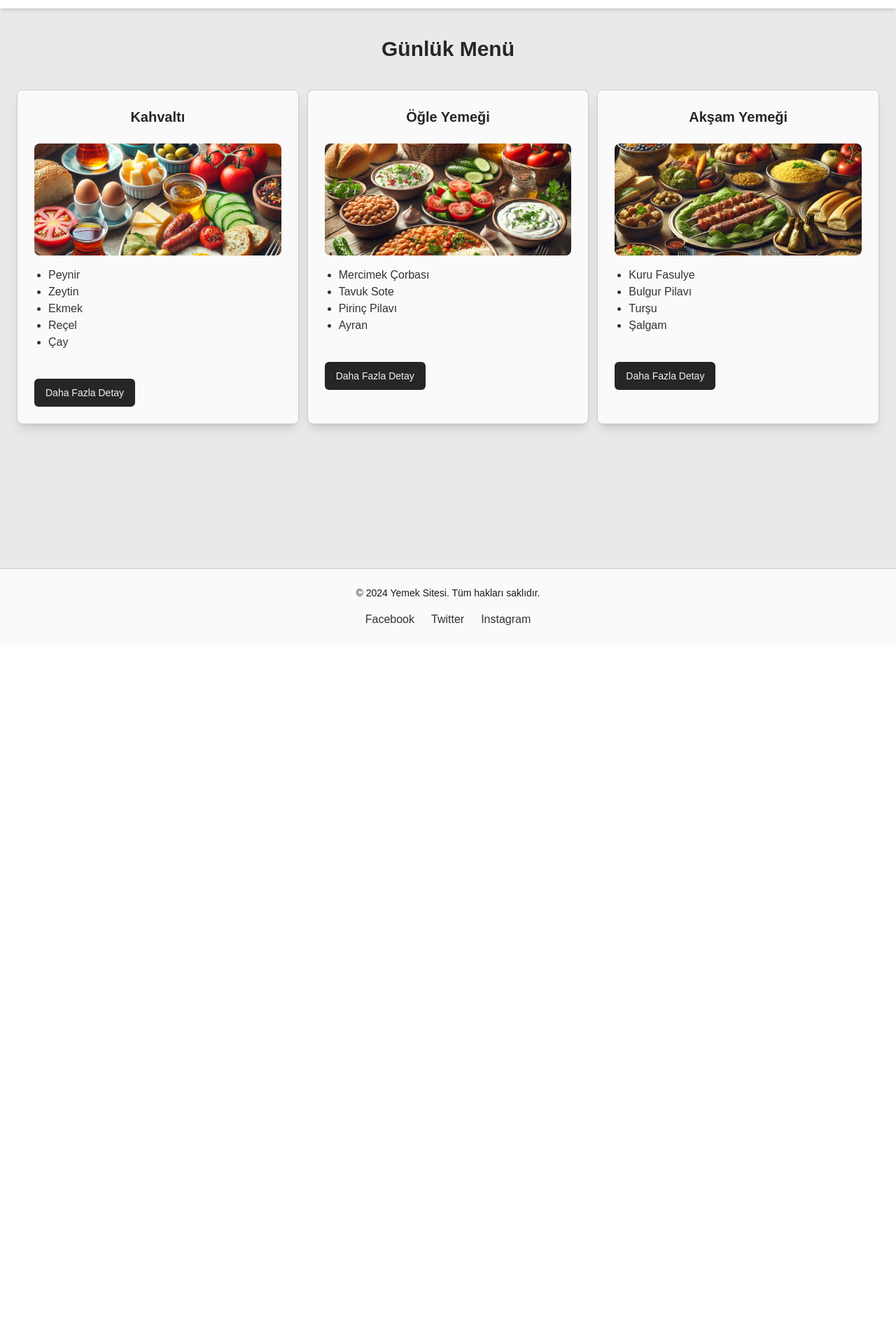
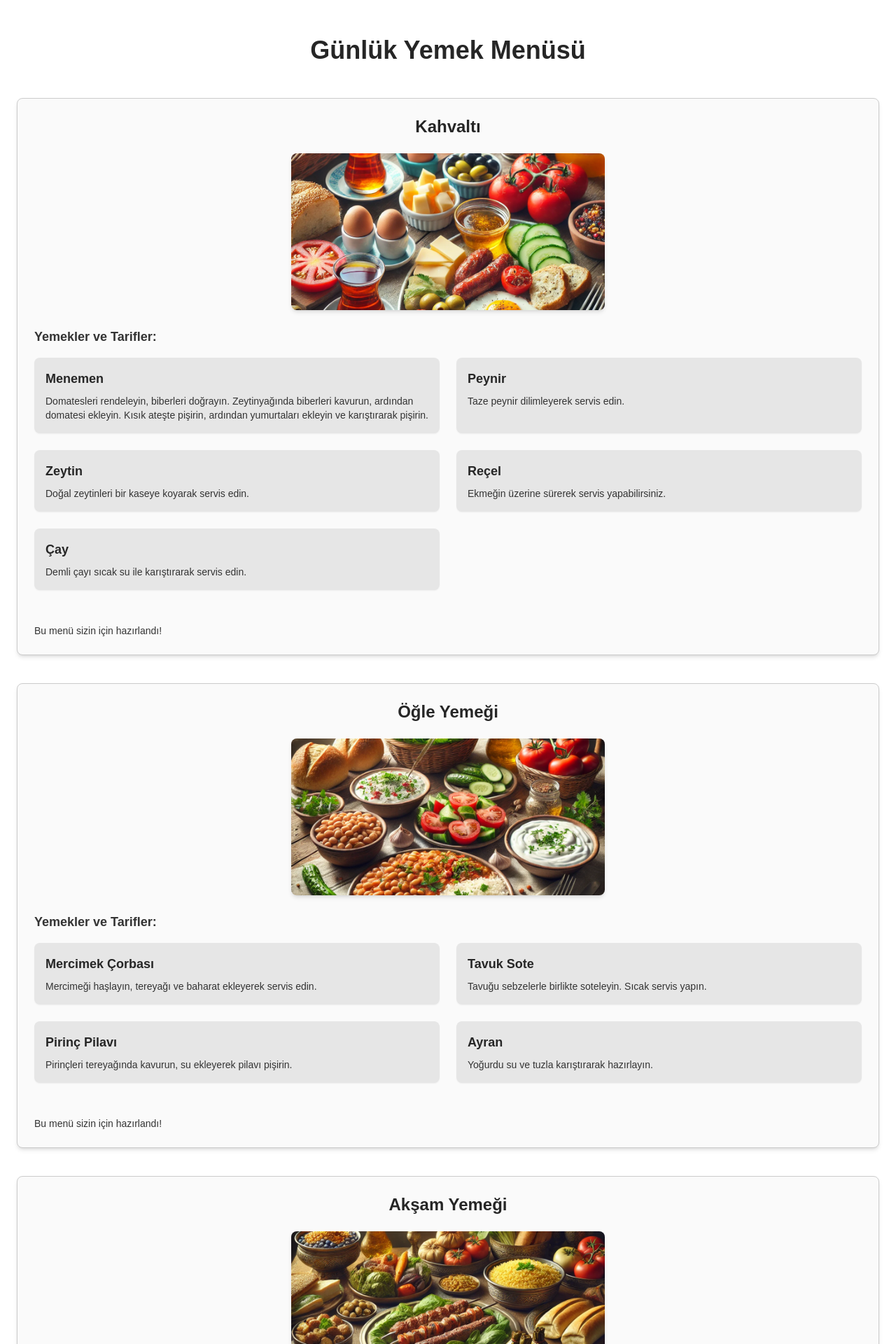
Before and after one commit to Furkanaslnn/orange-food, a Next.js app: page /daily-menu in a window 1280 px wide. Shown: the part 60-1980 px from the top of the page at 70% size. Before the commit the page ends 981 px from the top, so only its background shows below. Built offline with nearby package versions, Linux system fonts and the light colour scheme.

Commit message:
Refactor DailyMenu component to separate meal data into DailyMenu.tsx and enhance layout with detailed recipes

```diff
--- /dev/null
+++ b/app/daily-menu/DailyMenu.tsx
@@ -0,0 +1,76 @@
+const dailyMenu = [
+  {
+    mealTime: "Kahvaltı",
+    items: [
+      {
+        name: "Menemen",
+        recipe:
+          "Domatesleri rendeleyin, biberleri doğrayın. Zeytinyağında biberleri kavurun, ardından domatesi ekleyin. Kısık ateşte pişirin, ardından yumurtaları ekleyin ve karıştırarak pişirin.",
+      },
+      {
+        name: "Peynir",
+        recipe: "Taze peynir dilimleyerek servis edin.",
+      },
+      {
+        name: "Zeytin",
+        recipe: "Doğal zeytinleri bir kaseye koyarak servis edin.",
+      },
+      {
+        name: "Reçel",
+        recipe: "Ekmeğin üzerine sürerek servis yapabilirsiniz.",
+      },
+      {
+        name: "Çay",
+        recipe: "Demli çayı sıcak su ile karıştırarak servis edin.",
+      },
+    ],
+    image: "/breakfast.jpg",
+  },
+  {
+    mealTime: "Öğle Yemeği",
+    items: [
+      {
+        name: "Mercimek Çorbası",
+        recipe:
+          "Mercimeği haşlayın, tereyağı ve baharat ekleyerek servis edin.",
+      },
+      {
+        name: "Tavuk Sote",
+        recipe: "Tavuğu sebzelerle birlikte soteleyin. Sıcak servis yapın.",
+      },
+      {
+        name: "Pirinç Pilavı",
+        recipe: "Pirinçleri tereyağında kavurun, su ekleyerek pilavı pişirin.",
+      },
+      {
+        name: "Ayran",
+        recipe: "Yoğurdu su ve tuzla karıştırarak hazırlayın.",
+      },
+    ],
+    image: "/lunch.jpg",
+  },
+  {
+    mealTime: "Akşam Yemeği",
+    items: [
+      {
+        name: "Kuru Fasulye",
+        recipe: "Kuru fasulyeyi domates salçası ve etle birlikte pişirin.",
+      },
+      {
+        name: "Bulgur Pilavı",
+        recipe: "Bulguru tereyağında kavurup su ekleyerek pişirin.",
+      },
+      {
+        name: "Turşu",
+        recipe: "Turşuyu yemeklerin yanında servis edin.",
+      },
+      {
+        name: "Şalgam",
+        recipe: "Hazır şalgam suyunu bir bardakta soğuk olarak servis edin.",
+      },
+    ],
+    image: "/dinner.jpg",
+  },
+];
+
+export default dailyMenu;
--- a/app/daily-menu/page.tsx
+++ b/app/daily-menu/page.tsx
@@ -7,71 +7,70 @@ import {
   CardFooter,
   CardHeader,
 } from "@/components/ui/card";
-import { Button } from "@/components/ui/button";
+import dailyMenu from "./DailyMenu"; // Günlük Menü Verilerini İçe Aktarıyoruz
 
-const DailyMenu = () => {
-  const dailyMenu = [
-    {
-      mealTime: "Kahvaltı",
-      items: ["Peynir", "Zeytin", "Ekmek", "Reçel", "Çay"],
-      image: "/breakfast.jpg",
-    },
-    {
-      mealTime: "Öğle Yemeği",
-      items: ["Mercimek Çorbası", "Tavuk Sote", "Pirinç Pilavı", "Ayran"],
-      image: "/lunch.jpg",
-    },
-    {
-      mealTime: "Akşam Yemeği",
-      items: ["Kuru Fasulye", "Bulgur Pilavı", "Turşu", "Şalgam"],
-      image: "/dinner.jpg",
-    },
-  ];
+const DailyMenuComponent = () => {
   return (
     <div>
-      <Header></Header>
-      <div className="min-h-screen bg-primary/10">
+      <Header />
+      <div className="min-h-screen bg-background">
         <div className="container mx-auto py-10 px-6">
-          <h1 className="text-3xl font-bold text-center mb-10 text-primary">
-            Günlük Menü
+          <h1 className="text-4xl font-bold text-center mb-12 text-primary">
+            Günlük Yemek Menüsü
           </h1>
 
-          <div className="grid grid-cols-1 sm:grid-cols-2 md:grid-cols-3 gap-3">
+          <div className="space-y-10">
             {dailyMenu.map((meal, index) => (
               <Card
                 key={index}
-                className="bg-card text-card-foreground shadow-lg border border-border "
+                className="bg-card text-card-foreground shadow-md border border-border"
               >
-                <CardHeader className="text-center">
-                  <h2 className="text-xl font-bold text-primary">
+                {/* Öğün Başlığı ve Resmi */}
+                <CardHeader className="flex flex-col items-center text-center">
+                  <h2 className="text-2xl font-bold text-primary mb-4">
                     {meal.mealTime}
                   </h2>
-                </CardHeader>
-                <CardContent>
                   <img
                     src={meal.image}
                     alt={meal.mealTime}
-                    className="w-full h-40 object-cover rounded-lg mb-4"
+                    className="w-full max-w-md h-56 object-cover rounded-lg mb-6 shadow-md"
                   />
-                  <ul className="text-muted-foreground list-disc pl-5">
+                </CardHeader>
+
+                {/* Yemekler ve Tarifleri */}
+                <CardContent>
+                  <h3 className="text-lg font-semibold mb-4 text-muted-foreground">
+                    Yemekler ve Tarifler:
+                  </h3>
+                  <div className="grid grid-cols-1 sm:grid-cols-2 gap-6">
                     {meal.items.map((item, idx) => (
-                      <li key={idx}>{item}</li>
+                      <div
+                        key={idx}
+                        className="p-4 bg-muted rounded-lg shadow-sm hover:shadow-lg transition-all"
+                      >
+                        <h3 className="text-lg font-semibold text-primary mb-2">
+                          {item.name}
+                        </h3>
+                        <p className="text-sm text-muted-foreground">
+                          {item.recipe}
+                        </p>
+                      </div>
                     ))}
-                  </ul>
+                  </div>
                 </CardContent>
-                <CardFooter className="text-center mt-4">
-                  <Button className="bg-primary text-primary-foreground hover:bg-primary/90">
-                    Daha Fazla Detay
-                  </Button>
+                <CardFooter className="text-center mt-6">
+                  <p className="text-muted-foreground text-sm">
+                    Bu menü sizin için hazırlandı!
+                  </p>
                 </CardFooter>
               </Card>
             ))}
           </div>
         </div>
       </div>
-      <Footer></Footer>
+      <Footer />
     </div>
   );
 };
 
-export default DailyMenu;
+export default DailyMenuComponent;
```
